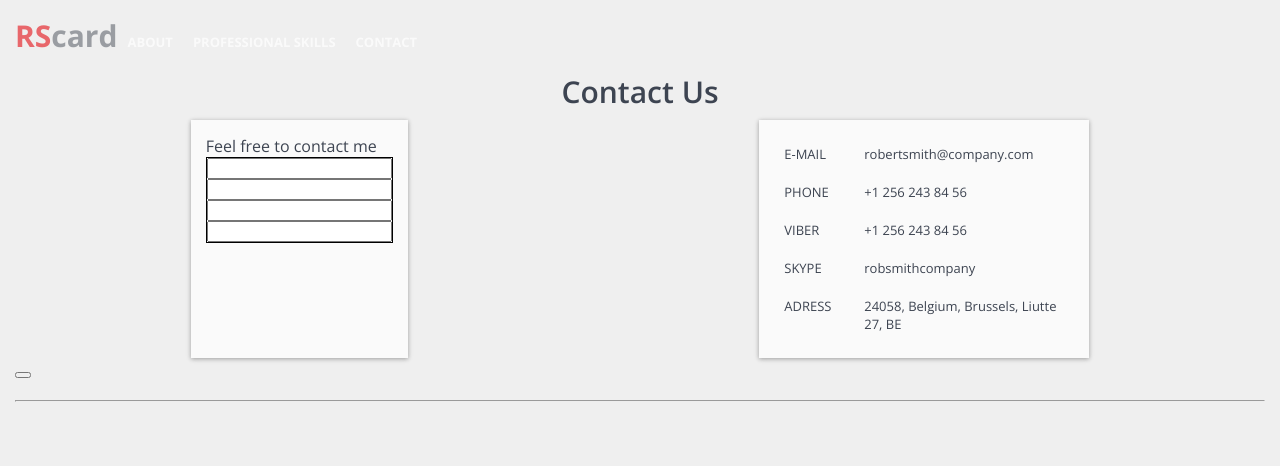
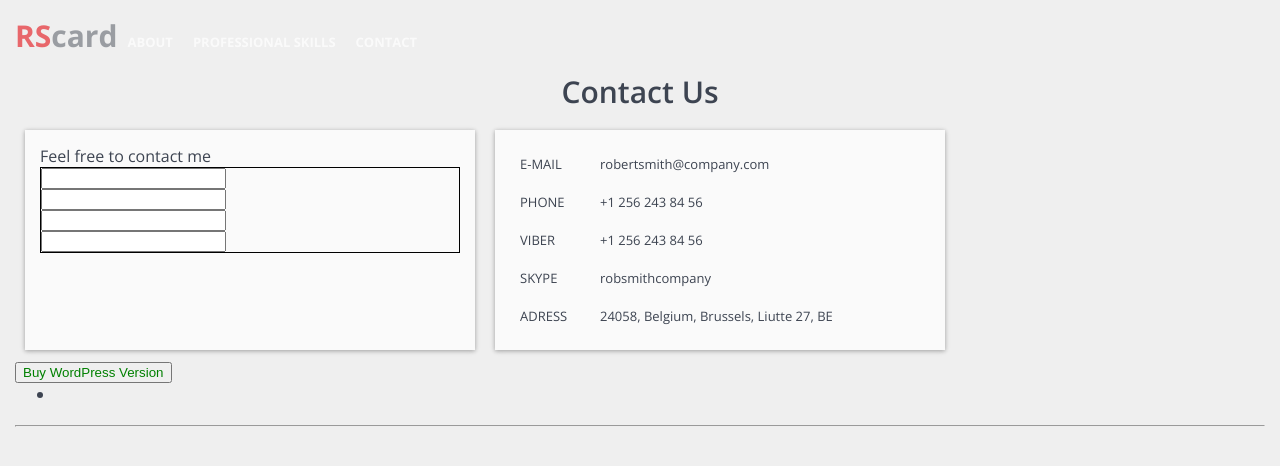
Before and after one commit to SunsetRiders/fe-rampup-ingrid, an Angular app: page /contact in a window 1280 px wide. Shown: the top 466 px of the page. Built offline with nearby package versions, Linux system fonts and the light colour scheme.

Commit message:
refactor(profile): refactor scss

```diff
--- /dev/null
+++ b/src/app/contact/contact-me/contact-info.scss
@@ -0,0 +1,83 @@
+.contact-info {
+  display: block;
+
+  > .box {
+    padding: 15px;
+    margin: 0px auto;
+    display: block;
+    max-width: 450px;
+    background-color: #fafafa;
+    box-shadow: 0 1px 6px rgba(0, 0, 0, 0.12), 0 1px 4px rgba(0, 0, 0, 0.24);
+    font-family: "Open Sans", sans-serif;
+    color: #3d4451;
+
+  }
+
+  > .firstBox {
+    margin: 10px;
+    > .form-input {
+      display: block;
+      border: 1px solid black;
+
+      > .input-field {
+        display: block;
+      }
+    }
+  }
+
+  > .secondBox {
+    margin: 10px;
+    > .list {
+      list-style: none;
+      padding: 0px;
+
+      > .item {
+        display: flex;
+        margin: 0 10px;
+        padding: 10px 0;
+
+        > .key {
+          text-transform: uppercase;
+          font-size: 13px;
+          flex: 0 0 70px;
+        }
+
+        > .value {
+          font-size: 13px;
+        }
+      }
+    }
+  }
+
+}
+
+@media only screen and (min-width: 768px) {
+  .contact-info {
+    display: flex;
+
+    > .firstBox {
+      flex: 1 0 150px;
+
+    }
+
+    > .secondBox {
+      flex: 1 0 150px;
+      .list {
+        > .item {
+          display: flex;
+          flex-wrap: wrap;
+
+          > .key {
+            flex: 0 0 80px;
+          }
+
+          > .value {
+            flex: 1 0 50px;
+          }
+        }
+      }
+    }
+  }
+
+
+}
--- a/src/app/contact/contact-me/contact-me.component.html
+++ b/src/app/contact/contact-me/contact-me.component.html
@@ -1,6 +1,6 @@
 <span class="title">Contact Us</span>
-<div class="info">
-  <div class="box">
+<div class="contact-info">
+  <div class="box firstBox">
     <span>Feel free to contact me</span>
     <form class="form-input">
       <input class="input-field" type="text" name="name">
@@ -8,15 +8,16 @@
       <input class="input-field" type="text" name="sbject">
       <input class="input-field" type="text" name="message">
     </form>
-
   </div>
-  <div class="box">
+  <div class="box secondBox">
     <ul class="list">
       <li *ngFor="let info of info" class="item"><span class="key">{{ info.name }}</span><span class="value">{{ info.content }}</span></li>
     </ul>
   </div>
 </div>
-<div>
-  <button></button>
-</div>
-<div class="footer"></div>
+
+<button>Buy WordPress Version</button>
+
+<ul class="footer">
+  <li></li>
+</ul>
--- a/src/app/contact/contact-me/contact-me.component.scss
+++ b/src/app/contact/contact-me/contact-me.component.scss
@@ -1,83 +1,22 @@
+@import './contact-info.scss';
+
 :host {
   display: block;
-}
-
-.title {
-  display: block;
-  margin: 0 auto;
-  padding: 10px;
   font-family: "Open Sans", sans-serif;
   color: #3d4451;
-  font-size: 30px;
-  line-height: 1.2;
-  font-weight: 600;
-  text-align: center;
-}
 
-.box {
-  padding: 15px;
-  margin: 0px auto;
-  display: block;
-  max-width: 450px;
-  background-color: #fafafa;
-  box-shadow: 0 1px 6px rgba(0, 0, 0, 0.12), 0 1px 4px rgba(0, 0, 0, 0.24);
-  font-family: "Open Sans", sans-serif;
-  color: #3d4451;
-}
-
-.form-input {
-  display: block;
-  border: 1px solid black;
-}
-
-.input-field {
-  display: block;
-}
-
-.list {
-  list-style: none;
-  padding: 0px;
-
-  > .item {
-    display: flex;
-    margin: 0 10px;
-    padding: 10px 0;
-
-    > .key {
-      text-transform: uppercase;
-      font-size: 13px;
-      flex: 0 0 70px;
-    }
-
-    > .value {
-      font-size: 13px;
-    }
-
+  > .title {
+    display: block;
+    margin: 0 auto;
+    padding: 10px;
+    font-size: 30px;
+    line-height: 1.2;
+    font-weight: 600;
+    text-align: center;
   }
 
-}
-
-@media only screen and (min-width: 768px) {
-
-  .info {
-    display: flex;
-  }
-
-  .list {
-
-    > .item {
-      display: flex;
-      flex-wrap: wrap;
-
-      > .key {
-        flex: 0 0 80px;
-      }
-
-      > .value {
-        flex: 1 0 50px;
-      }
-
-    }
-
+  > button {
+    color: green;
+    cursor: pointer;
   }
 }
--- /dev/null
+++ b/src/app/profile/data-image.scss
@@ -0,0 +1,8 @@
+.data-image {
+  display: block;
+  width: 100%;
+  height: 100%;
+  object-fit: contain;
+  object-position: top;
+  max-height: 400px;
+}
--- a/src/app/profile/data-info.scss
+++ /dev/null
@@ -1,3 +0,0 @@
-.data-info {
-  padding: 10px;
-}
--- a/src/app/profile/profile-footer.scss
+++ b/src/app/profile/footer-list.scss
@@ -1,10 +1,3 @@
-.footer {
-  width: 100%;
-  max-width: 930px;
-  margin: auto;
-
-  background-color: #e8676b;
-}
 .footer-list {
   padding: 25px 0px;
   margin: auto;
@@ -14,7 +7,7 @@
   list-style-type: none;
   background-color: #e8676b;
 
-  > .list-item {
+  > .item {
     flex: 0 0 40px;
     margin: 10px;
 
--- a/src/app/profile/info-header.scss
+++ b/src/app/profile/info-header.scss
@@ -3,7 +3,7 @@
 
   > .hello {
     display: inline-block;
-    margin: 10px;
+    margin-bottom: 10px;
     position: relative;
     padding: 5px 10px;
     background-color: #e8676b;
@@ -41,7 +41,7 @@
     font-weight: 400;
   }
 
-  > .hr-style {
+  > .hr {
     border-color: #dedede;
     margin: 15px 0px;
     border-bottom: none;
@@ -49,4 +49,7 @@
     height: 0px;
   }
 
+  @media only screen and (min-width: 768px) {
+    text-align: left;
+  }
 }
--- a/src/app/profile/info-list.scss
+++ b/src/app/profile/info-list.scss
@@ -1,14 +1,14 @@
-.list {
+.info-list {
   list-style: none;
   display: block;
   margin: auto;
   padding: 0px;
 
-  > .list-item {
+  > .item {
     display: block;
     margin-bottom: 2px;
 
-    > .item-key {
+    > .key {
       font-size: 12px;
       font-weight: 700;
       text-transform: uppercase;
@@ -25,13 +25,13 @@
       }
     }
 
-    > .item-value {
+    > .value {
       margin-bottom: 10px;
       color: #9da0a7;
       font-size: 15px;
       font-weight: 300;
 
-      >.calendar {
+      > .calendar {
         width: 20px;
         height: 20px;
         background-repeat: no-repeat;
@@ -41,21 +41,18 @@
       }
     }
   }
-}
 
-@media only screen and (min-width: 425px) {
-  .list {
+  @media only screen and (min-width: 425px) {
     list-style: none;
 
-    > .list-item {
+    > .item {
       display: flex;
-      max-width: 930px;
 
-      > .item-key {
+      > .key {
         flex: 0 0 150px;
       }
 
-      > .item-value {
+      > .value {
         flex: 1 0 150px;
       }
     }
--- a/src/app/profile/profile-data.scss
+++ b/src/app/profile/profile-data.scss
@@ -1,6 +1,22 @@
-.data-image {
-  display: block;
-  margin: auto;
-  max-width: 400px;
-  min-width: 250px;
+.profile-data {
+  padding: 40px;
+
+  > .secondcolumn {
+    margin-top: 20px;
+  }
+
+  @media only screen and (min-width: 768px) {
+    display: flex;
+    flex-wrap: wrap;
+
+    > .firstcolumn {
+      flex: 1 0 100px;
+    }
+
+    > .secondcolumn {
+      flex: 1 1 400px;
+      margin-top: 0;
+      margin-left: 40px;
+    }
+  }
 }
--- a/src/app/profile/profile.component.scss
+++ b/src/app/profile/profile.component.scss
@@ -1,12 +1,11 @@
+@import './data-image.scss';
+@import './info-header.scss';
+@import './footer-list';
+@import './info-list.scss';
 @import './profile-data.scss';
-@import './info-header.scss';
-@import './data-info.scss';
-@import './profile-footer';
-@import './info-list.scss';
 
 
 :host {
-  padding: 15px 0 0;
   margin: 0px auto;
   display: block;
   max-width: 930px;
@@ -15,23 +14,3 @@
   font-family: "Open Sans", sans-serif;
   color: #3d4451;
 }
-
-
-@media only screen and (min-width: 768px) {
-  .profile-data {
-    display: flex;
-  }
-
-  .data-imgage {
-    width: 295px;
-    margin-right: 15px;
-  }
-
-  .data-info {
-    width: 930px;
-  }
-
-  .info-header {
-    text-align: left;
-  }
-}
--- a/src/styles.scss
+++ b/src/styles.scss
@@ -10,6 +10,5 @@ body {
   font-family: 'Open Sans', sans-serif;
   background-color: #efefef;
   color: #3d4451;
-  min-width: 320px;
   margin: 0px;
 }
```
Also changed, not shown: src/app/profile/profile.component.html (+30 -30 lines).
